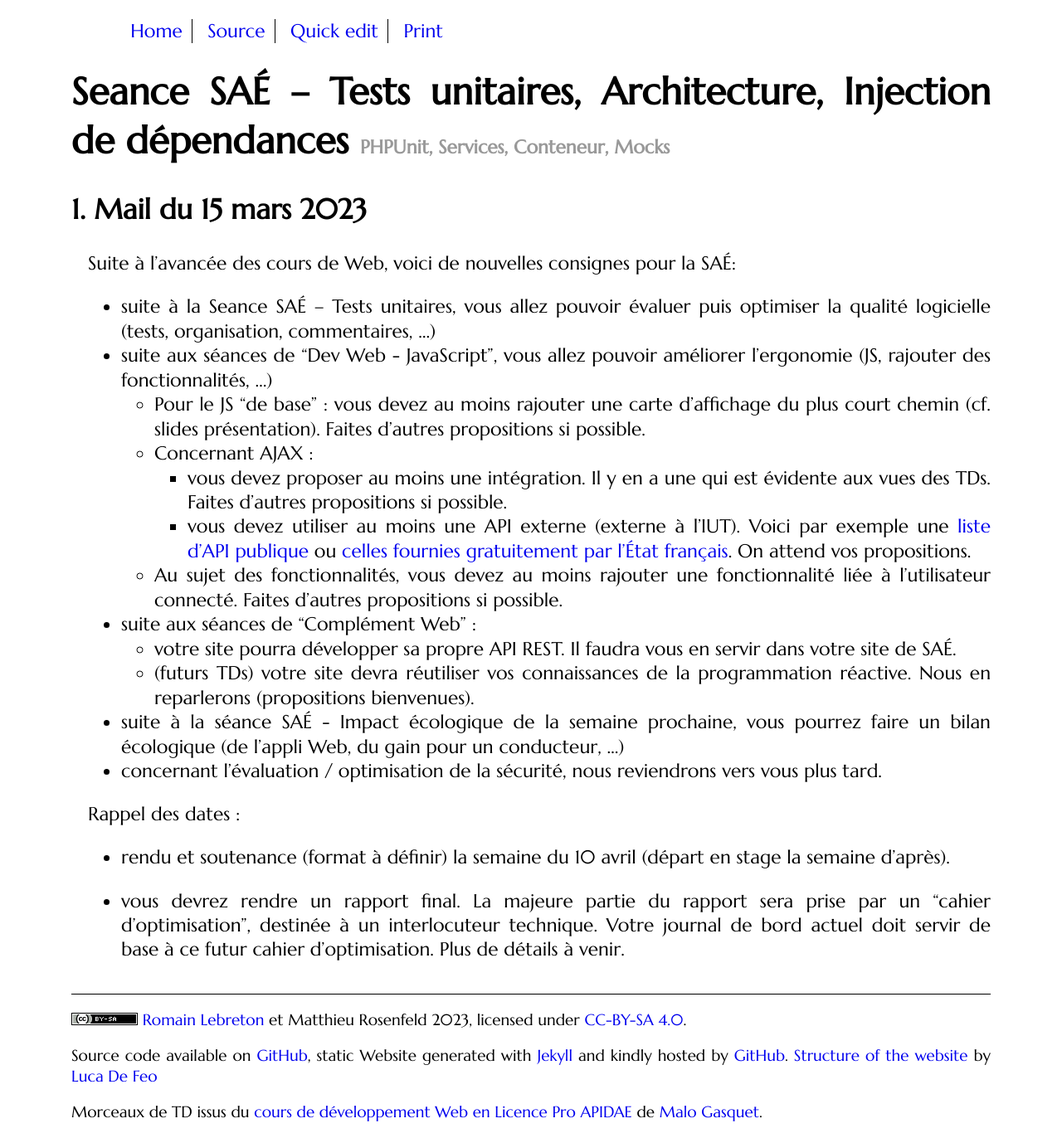
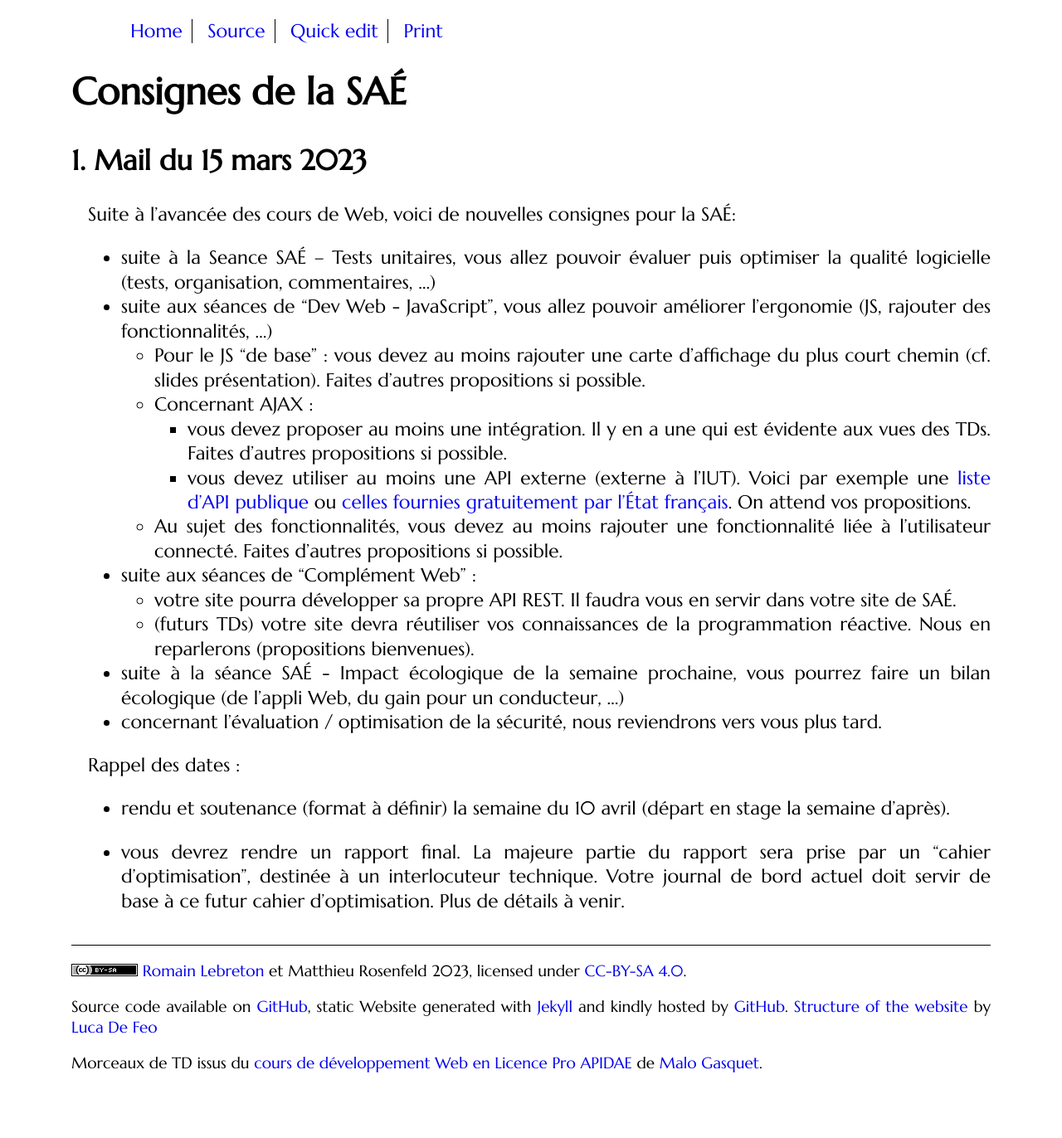
Before and after one commit to romainlebreton/R4.A.10-ComplementWeb, a Jekyll site: the page built from tutorials/consignes_SAE.md, in a window 1280 px wide. Shown: the whole page at 83% size. Built offline with Jekyll 4.4.1, drawn with Linux system fonts in a browser that asks for light colours; some web fonts are replaced; after the commit the page ends 1313 px from its top, so only the background shows below that.

Commit message:
correction titre consignes sae

```diff
--- a/tutorials/consignes_SAE.md
+++ b/tutorials/consignes_SAE.md
@@ -1,6 +1,6 @@
 ---
-title: Seance SAÉ &ndash; Tests unitaires, Architecture, Injection de dépendances
-subtitle: PHPUnit, Services, Conteneur, Mocks
+title: Consignes de la SAÉ
+subtitle:
 layout: tutorial
 lang: fr
 ---
```
